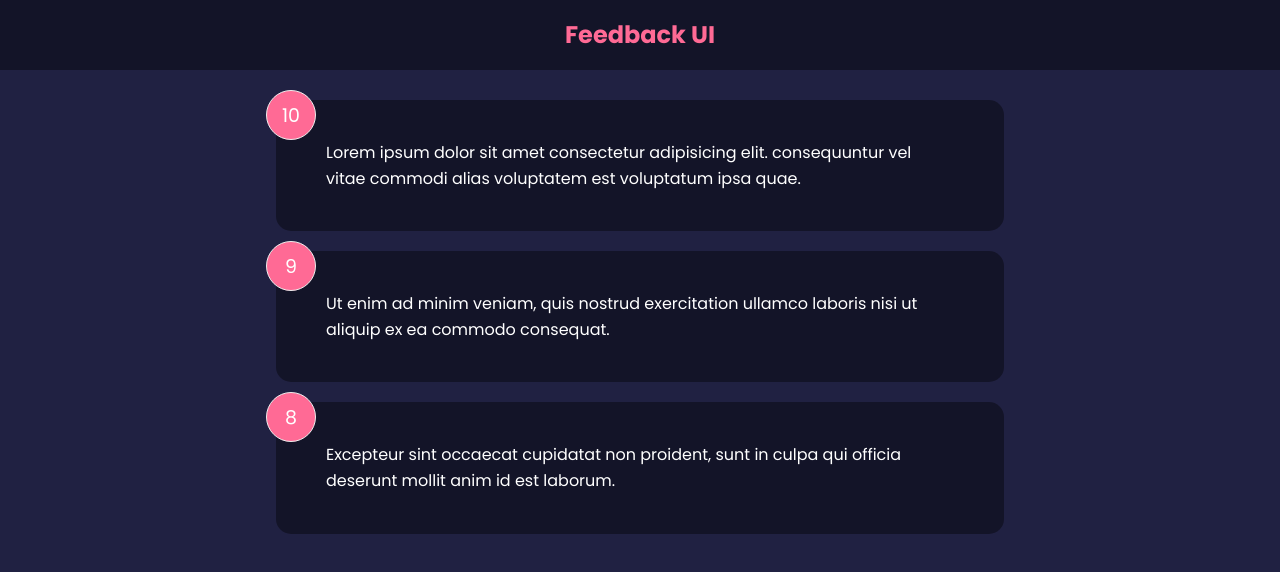
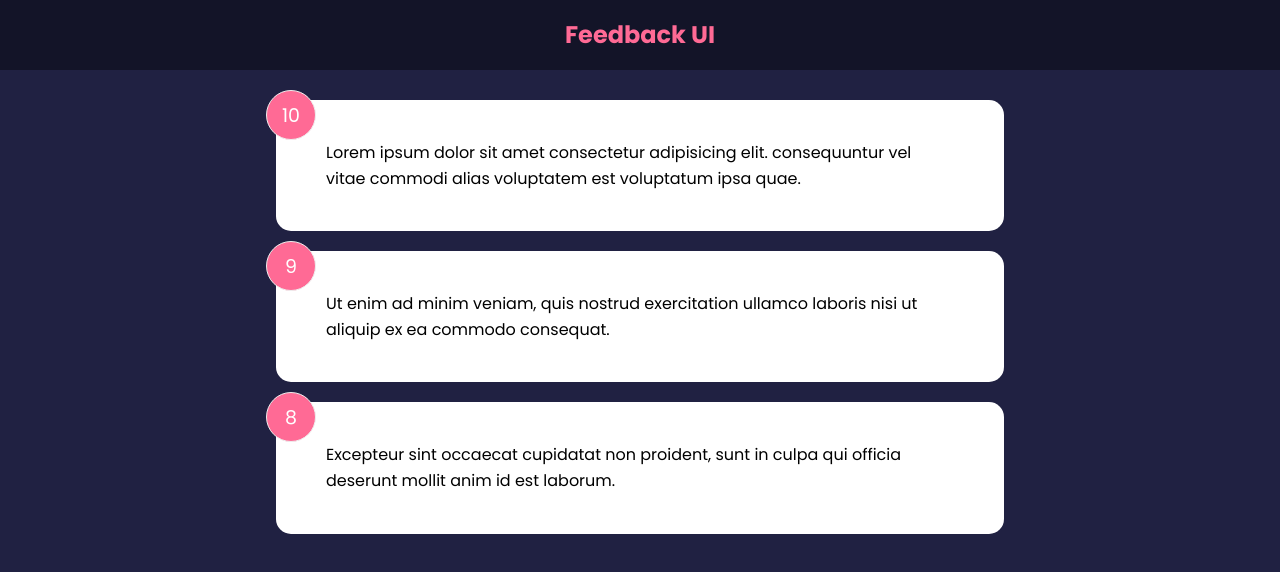
Before and after one commit to bruhu/feedback-app, a React (Create React App) app: page / in a window 1280 px wide. Shown: the top 572 px of the page. Built offline with nearby package versions, Linux system fonts and the light colour scheme.

Commit message:
conditional styling also works

```diff
--- a/src/components/FeedbackItem.jsx
+++ b/src/components/FeedbackItem.jsx
@@ -2,7 +2,7 @@ import Card from "./shared/Card"
 
 function FeedbackItem({item}) {
   return (
-    <Card reverse={true}>
+    <Card reverse={false}>
       <div className="num-display">{item.rating}</div>
       <div className="text-display">{item.text}</div>
     </Card>
--- a/src/components/shared/Card.jsx
+++ b/src/components/shared/Card.jsx
@@ -3,7 +3,14 @@
 
 function Card({children, reverse}) {
   return (
-    <div className={`card ${reverse && 'reverse'}`}>{children}</div>
+    // conditional class
+    // <div className={`card ${reverse && 'reverse'}`}>{children}</div>
+
+    // conditional style
+    <div className="card" style={{backgroundColor: reverse ? 'rgba(0,0,0,0.4)' : '#fff',
+    color: reverse ? '#fff' : '#000'}}>
+      {children}
+    </div>
   )
 }
 
```
